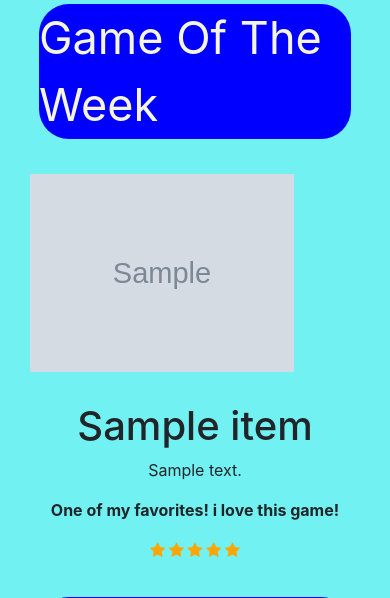
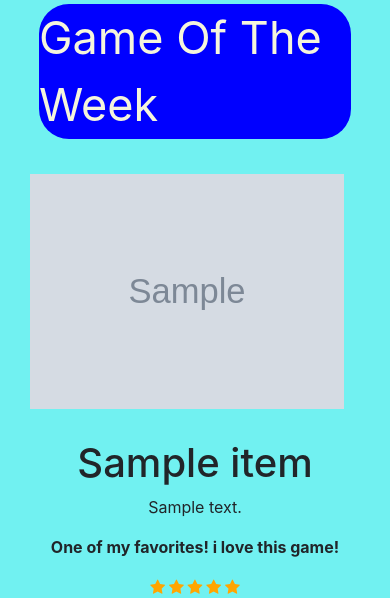
Before and after one commit to roi54/GameSpotProject, a Flask app: page / in a window 390 px wide. Shown: the part 56-654 px from the top of the page. Run offline with Flask 2, Linux system fonts and the light colour scheme; grey boxes marked "Sample" are stand-in pictures; a database or web service that is not in the repository returns one stand-in record (values such as "Sample title"); data that the repository does not hold is empty; some libraries are stand-ins or nearby versions.

Commit message:
making games images responsive to mobile

```diff
--- a/static/style.css
+++ b/static/style.css
@@ -4,20 +4,9 @@ body{
 nav{
     border-radius: 10px;
 }
-/* @media (max-width: 991.98px) {
-    img{
-        max-width: 100px;
-        height: auto;
-    }
-}
-@media (min-width: 992px) {
-    img{
-        max-width: 400px;
-        height: auto;
-    } */
+
 img{
-    max-width: 400px;
-    width: 80%;
+    max-width: 100%;
     height: auto;
 }
 .nav-link{
```
